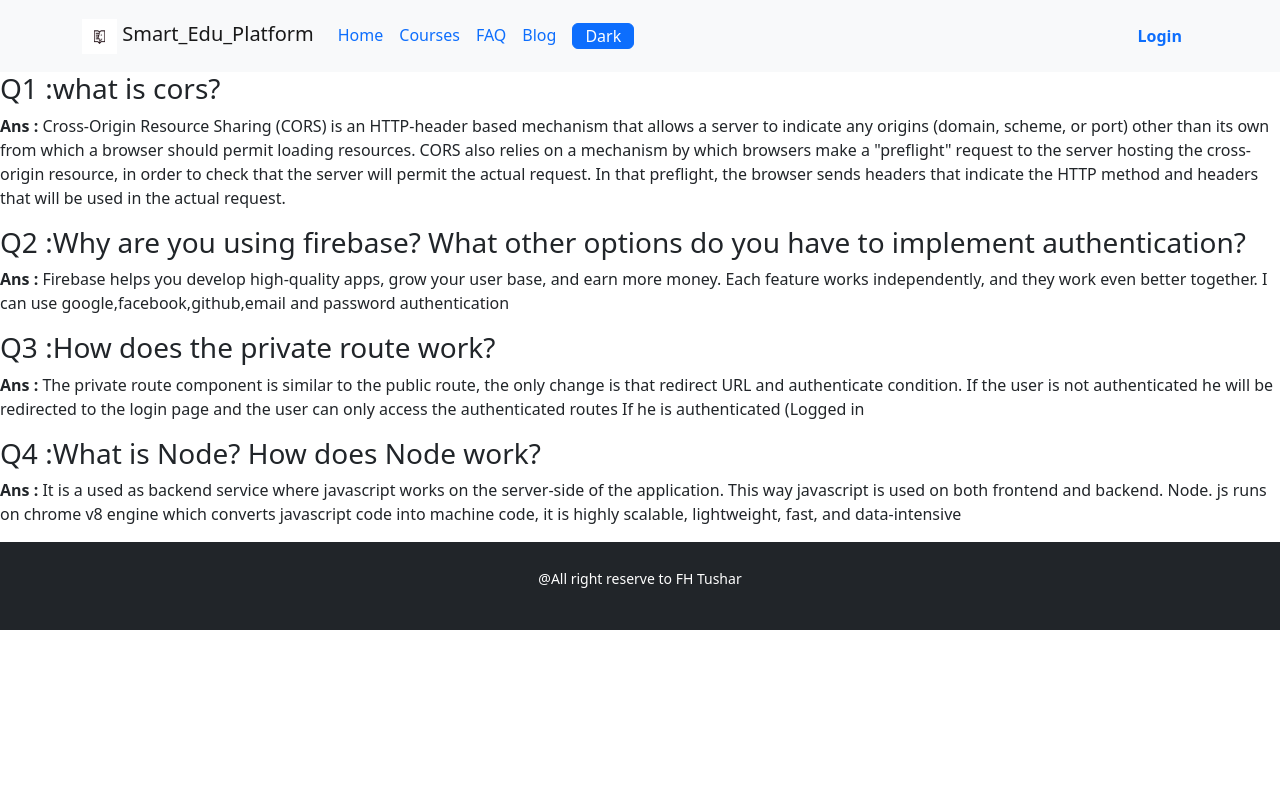
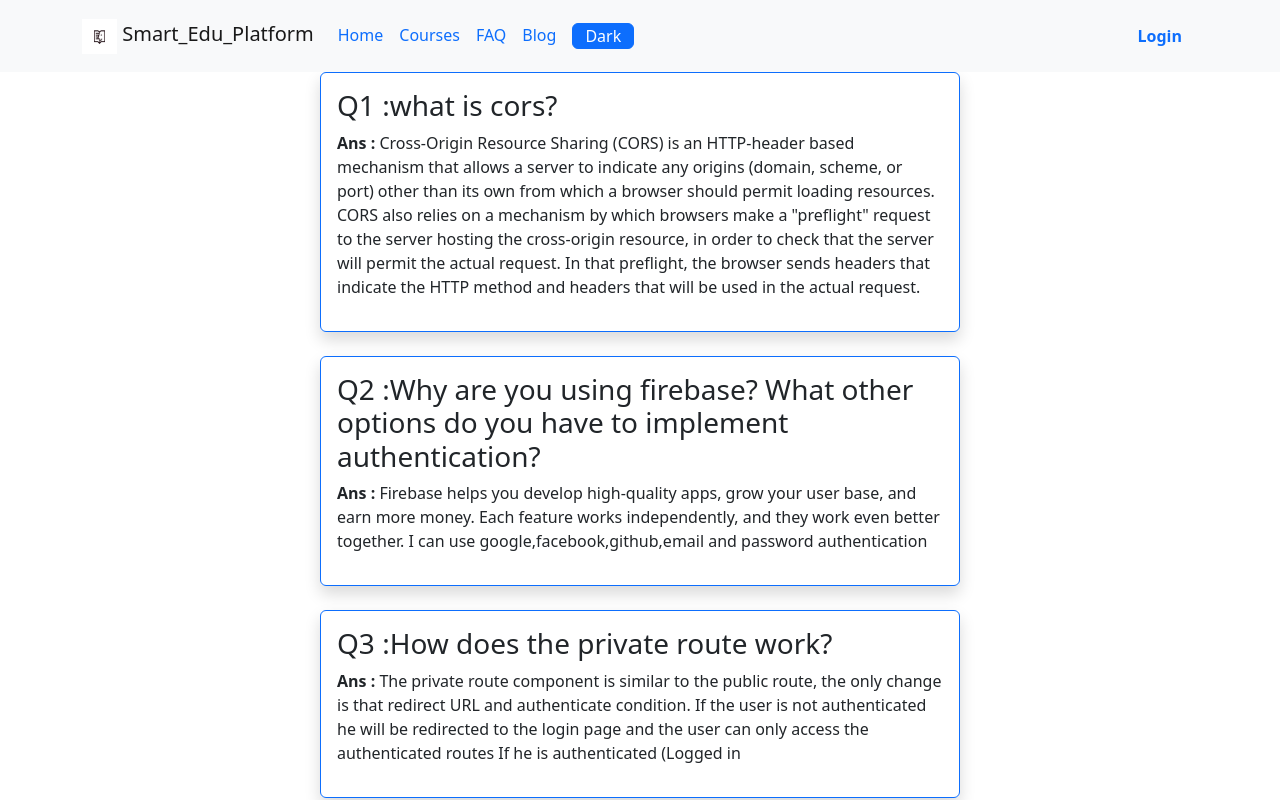
Before and after one commit to FHTUSHAR/learning-platform, a React (Create React App) app: page /blog in a window 1280 px wide. Shown: the top 800 px of the page. Built offline with nearby package versions, Linux system fonts and the light colour scheme; no server answers.

Commit message:
env variable  add

```diff
--- a/public/index.html
+++ b/public/index.html
@@ -24,7 +24,7 @@
       work correctly both with client-side routing and a non-root public URL.
       Learn how to configure a non-root public URL by running `npm run build`.
     -->
-  <title>Smart-Learning-Platform</title>
+  <title>Smart-Edu-Platform</title>
 </head>
 
 <body>
--- a/src/firebase/firebase.config.js
+++ b/src/firebase/firebase.config.js
@@ -5,12 +5,12 @@ import { initializeApp } from "firebase/app";
 
 // Your web app's Firebase configuration
 const firebaseConfig = {
-    apiKey: "AIzaSyDBZzhV4Vnd1XqNjs5N8E1Y4I245sSeEsY",
-    authDomain: "smart-learning-platform-5ebdc.firebaseapp.com",
-    projectId: "smart-learning-platform-5ebdc",
-    storageBucket: "smart-learning-platform-5ebdc.appspot.com",
-    messagingSenderId: "523911334943",
-    appId: "1:523911334943:web:d395fa918216147a82592a"
+    apiKey: process.env.REACT_APP_apiKey,
+    authDomain: process.env.REACT_APP_authDomain,
+    projectId: process.env.REACT_APP_projectId,
+    storageBucket: process.env.REACT_APP_storageBucket,
+    messagingSenderId: process.env.REACT_APP_messagingSenderId,
+    appId: process.env.REACT_APP_appId
 };
 
 // Initialize Firebase
--- a/src/pages/Blog/Blog.js
+++ b/src/pages/Blog/Blog.js
@@ -3,20 +3,20 @@ import React from 'react';
 const Blog = () => {
     return (
         <div>
-            <div>
+            <div className='border border-primary w-50 shadow mb-4 m-auto p-3 rounded'>
                 <h3>Q1 :what is cors?</h3>
-                <p><strong>Ans : </strong>Cross-Origin Resource Sharing (CORS) is an HTTP-header based mechanism that allows a server to indicate any origins (domain, scheme, or port) other than its own from which a browser should permit loading resources. CORS also relies on a mechanism by which browsers make a "preflight" request to the server hosting the cross-origin resource, in order to check that the server will permit the actual request. In that preflight, the browser sends headers that indicate the HTTP method and headers that will be used in the actual request.</p>
+                <p ><strong>Ans : </strong>Cross-Origin Resource Sharing (CORS) is an HTTP-header based mechanism that allows a server to indicate any origins (domain, scheme, or port) other than its own from which a browser should permit loading resources. CORS also relies on a mechanism by which browsers make a "preflight" request to the server hosting the cross-origin resource, in order to check that the server will permit the actual request. In that preflight, the browser sends headers that indicate the HTTP method and headers that will be used in the actual request.</p>
             </div>
-            <div>
+            <div className='border border-primary w-50 shadow mb-4 m-auto p-3 rounded'>
                 <h3>Q2 :Why are you using firebase? What other options do you have to implement authentication?</h3>
                 <p><strong>Ans :  </strong>Firebase helps you develop high-quality apps, grow your user base, and earn more money. Each feature works independently, and they work even better together.
                     I can use google,facebook,github,email and password authentication </p>
             </div>
-            <div>
+            <div className='border border-primary w-50 shadow mb-4 m-auto p-3 rounded'>
                 <h3>Q3 :How does the private route work?</h3>
                 <p><strong>Ans : </strong>The private route component is similar to the public route, the only change is that redirect URL and authenticate condition. If the user is not authenticated he will be redirected to the login page and the user can only access the authenticated routes If he is authenticated (Logged in</p>
             </div>
-            <div>
+            <div className='border border-primary w-50 shadow mb-4 m-auto p-3 rounded'>
                 <h3>Q4 :What is Node? How does Node work?</h3>
                 <p><strong>Ans : </strong>It is a used as backend service where javascript works on the server-side of the application. This way javascript is used on both frontend and backend. Node. js runs on chrome v8 engine which converts javascript code into machine code, it is highly scalable, lightweight, fast, and data-intensive</p>
             </div>
--- a/src/pages/Home/Home.css
+++ b/src/pages/Home/Home.css
@@ -2,5 +2,5 @@
     background-image: url('../../images/bg1.webp');
     background-repeat: no-repeat;
     background-size: cover;
-    height: 500px;
+    height: 700px;
 }
--- a/src/pages/Login/Login.js
+++ b/src/pages/Login/Login.js
@@ -40,6 +40,7 @@ const Login = () => {
         createGoogleUser()
             .then(result => {
                 const users = result.user;
+                navigate('/');
                 console.log(users)
             })
             .catch(error => {
@@ -50,6 +51,7 @@ const Login = () => {
         createGithubUser()
             .then(result => {
                 const user = result.user;
+                navigate('/');
                 console.log(user)
             })
             .catch(error => {
--- a/src/pages/Shared/Header/Header.js
+++ b/src/pages/Shared/Header/Header.js
@@ -40,7 +40,7 @@ const Header = () => {
                         <Nav.Link ><Link className='text-decoration-none' to={'/home'}>Home</Link></Nav.Link>
                         <Nav.Link ><Link to={'/category'} className='text-decoration-none'>Courses</Link></Nav.Link>
                         <Nav.Link ><Link className='text-decoration-none'>FAQ</Link></Nav.Link>
-                        <Nav.Link><Link className='text-decoration-none'> Blog</Link></Nav.Link>
+                        <Nav.Link><Link to={'/blog'} className='text-decoration-none'> Blog</Link></Nav.Link>
                         <Nav.Link>
                             {
                                 !theme ?
```
